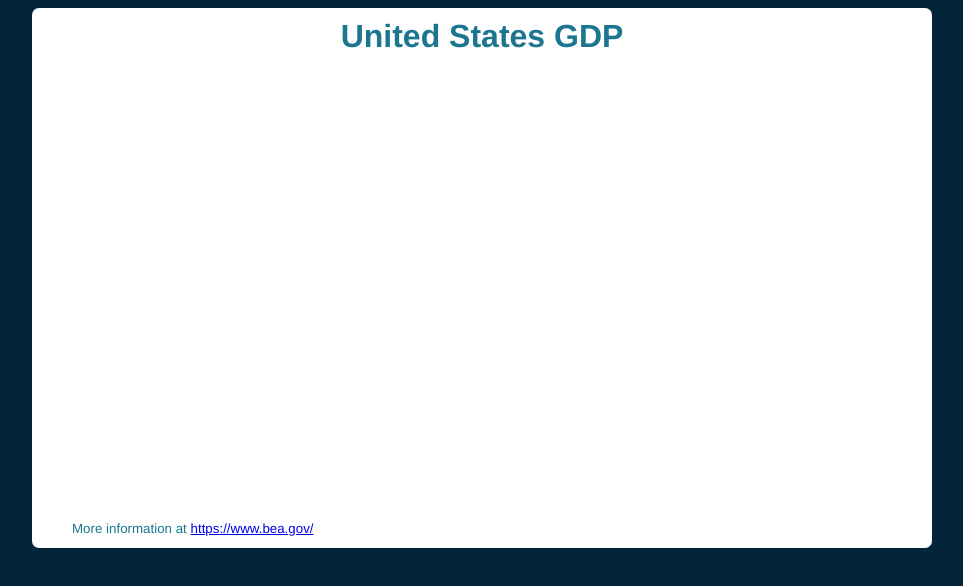
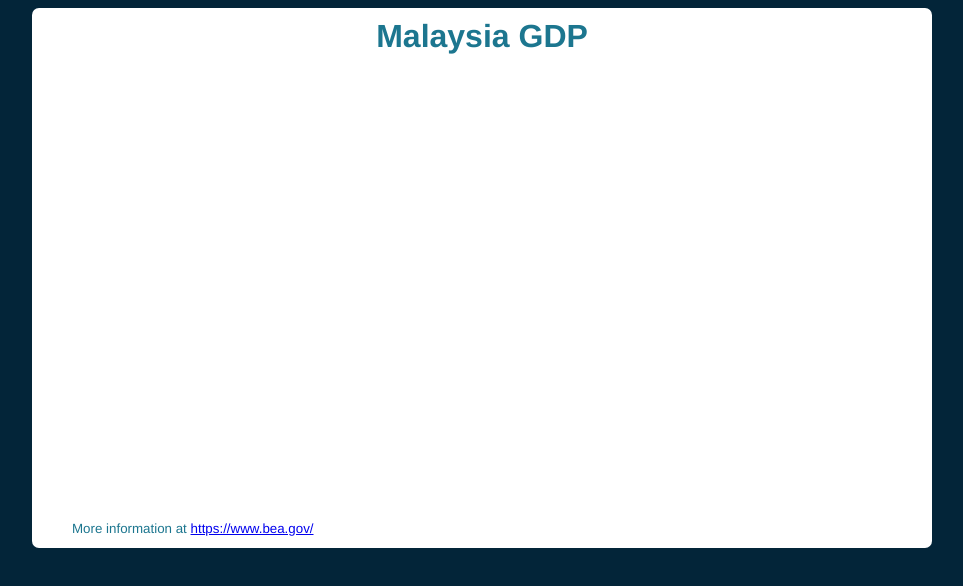
Before and after one commit to mseong123/d3-barchart, a plain HTML site: page index.html in a window 1280 px wide. Shown: the whole page, without its empty margins (158-1121 px from the left). Drawn offline with nearby package versions, Linux system fonts and the light colour scheme; no server answers.

Commit message:
trying out continuous deployment netlify

```diff
--- a/index.html
+++ b/index.html
@@ -9,7 +9,7 @@
       </head>
     <body>
     <div class="container">
-        <h1 id="title">United States GDP</h1>
+        <h1 id="title">Malaysia GDP</h1>
         <svg id="svg" width="900" height="450"></svg>
         <div class="input">
 
```
